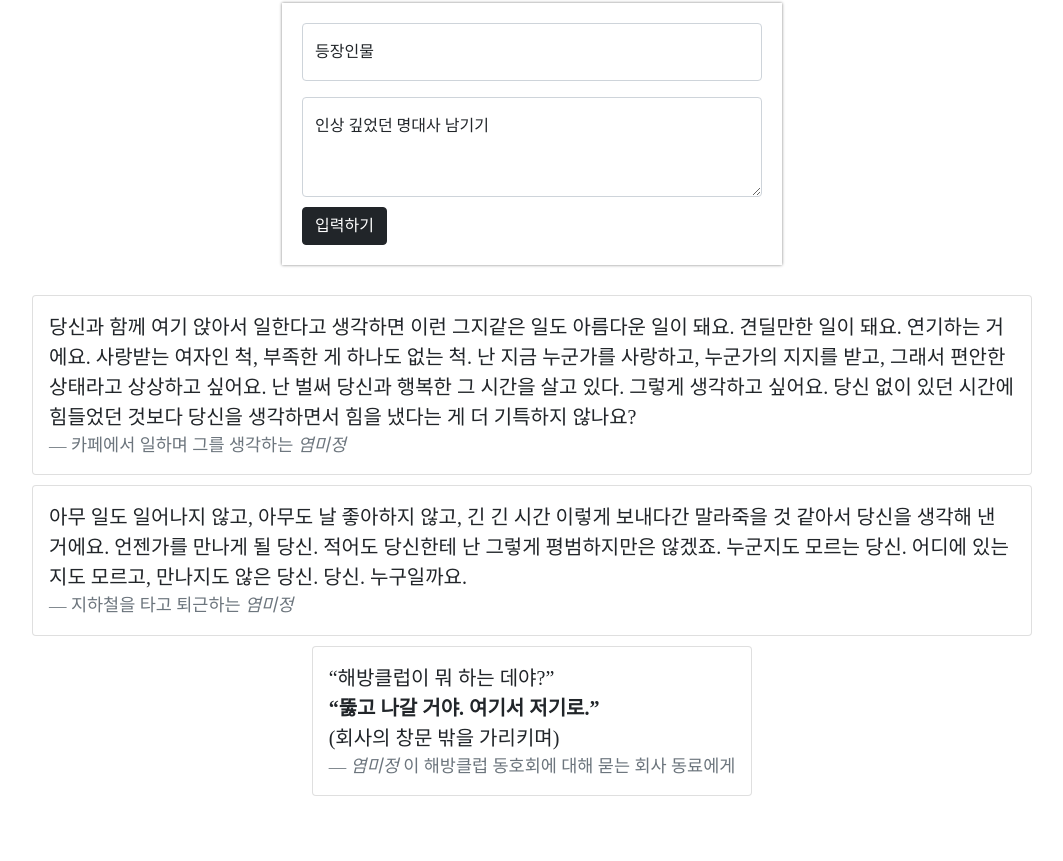
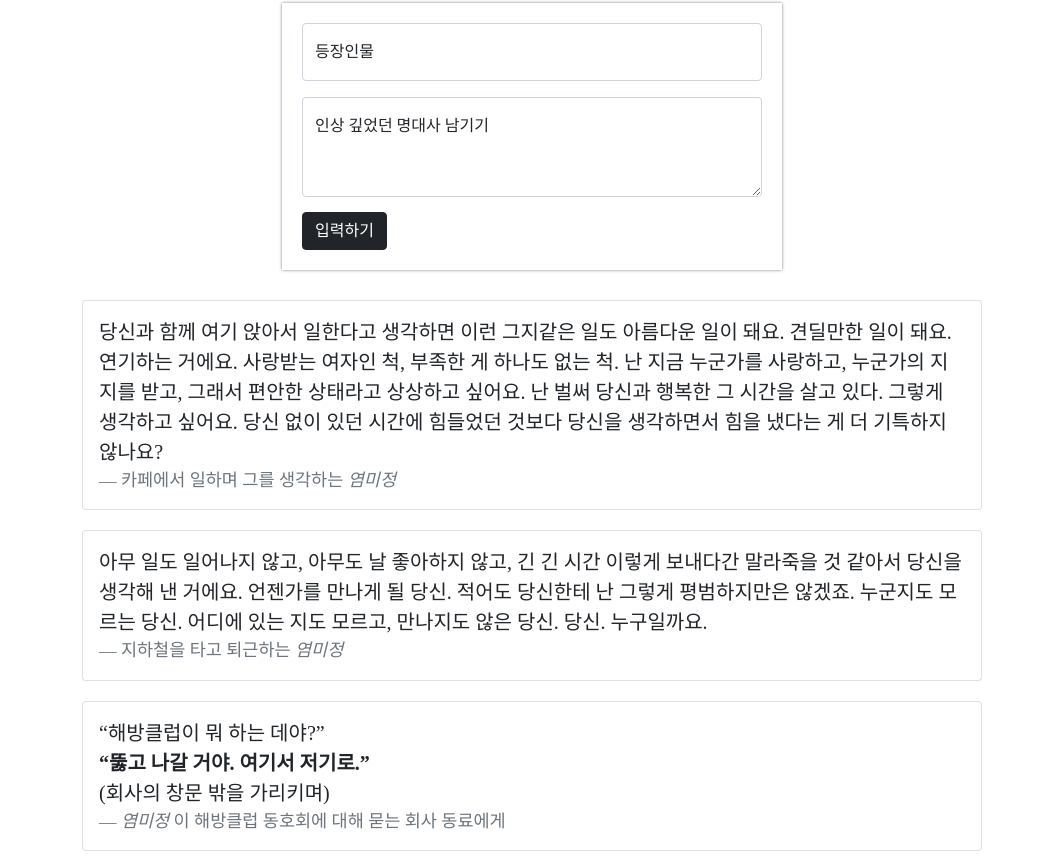
Before and after one commit to juhlsuh/homework, a plain HTML site: page index.html in a window 1280 px wide. Shown: the part 247-1108 px from the top of the page, without its empty margins (108-1171 px from the left). Before the commit the page ends 1043 px from the top, so only its background shows below. Drawn offline with nearby package versions, Linux system fonts and the light colour scheme; a web font is replaced by a local one.

Commit message:
Update index.html

```diff
--- a/index.html
+++ b/index.html
@@ -38,32 +38,36 @@
         .mypost {
             max-width: 500px;
             width: 95%;
-
             margin: 20px auto 0px auto;
 
             box-shadow: 0px 0px 3px 0px gray;
-
             padding: 20px;
         }
 
-        .mybtm {
-            margin-top: 10px;
+        .mypost > button {
+            margin-top: 15px;
         }
 
         .card {
             margin-top: 10px;
+
+            max-width: 900px;
+            width: 100%;
         }
 
-        .wrap {
+        .mycards {
             max-width: 1000px;
             width: 95%;
-
             margin: 20px auto 0px auto;
 
             display: flex;
             flex-direction: column;
             justify-content: center;
             align-items: center;
+        }
+        .mycards > .card {
+            margin-top: 10px;
+            margin-bottom: 10px;
         }
     </style>
 </head>
@@ -82,11 +86,9 @@
                 style="height: 100px"></textarea>
         <label for="floatingTextarea2">인상 깊었던 명대사 남기기</label>
     </div>
-    <div class="mybtm">
-        <button type="button" class="btn btn-dark">입력하기</button>
-    </div>
+    <button type="button" class="btn btn-dark">입력하기</button>
 </div>
-<div class="wrap">
+<div class="mycards">
     <div class="card">
         <div class="card-body">
             <blockquote class="blockquote mb-0">
```
